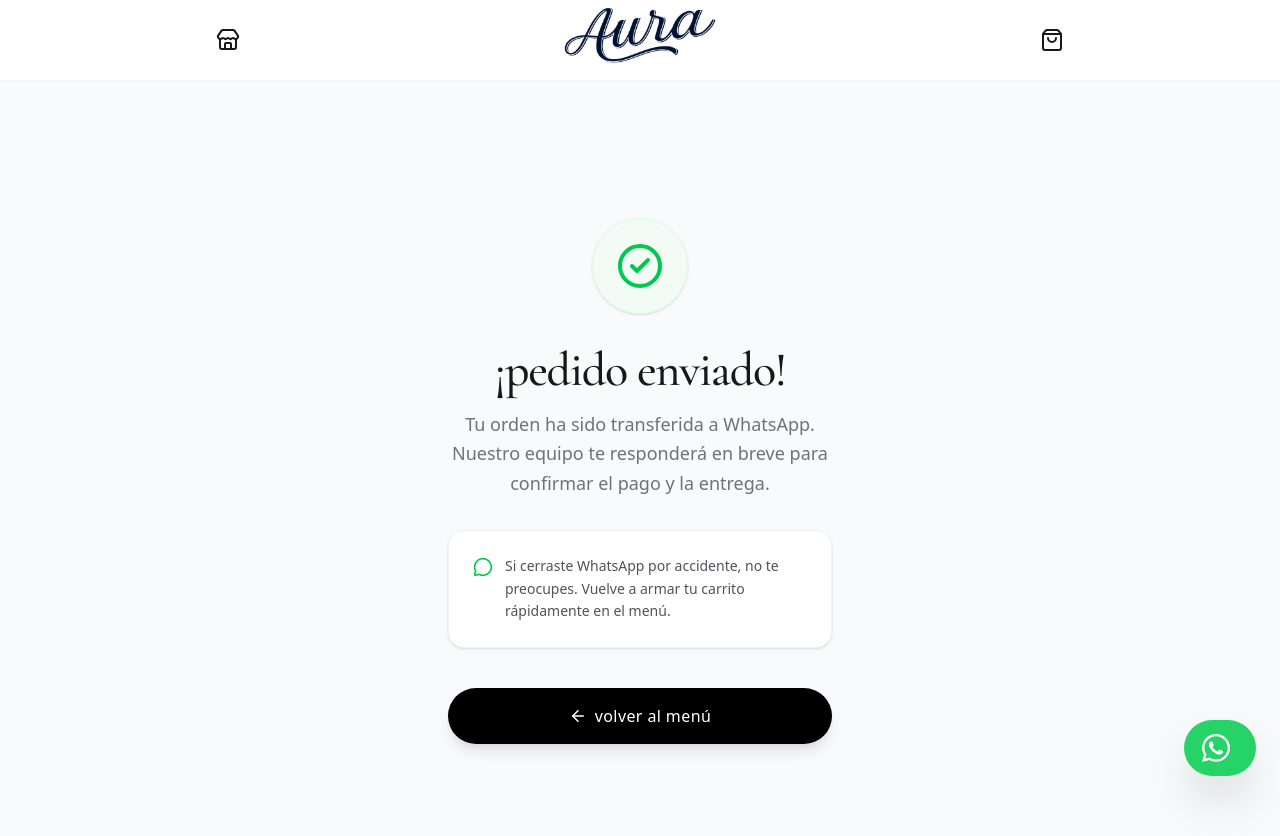
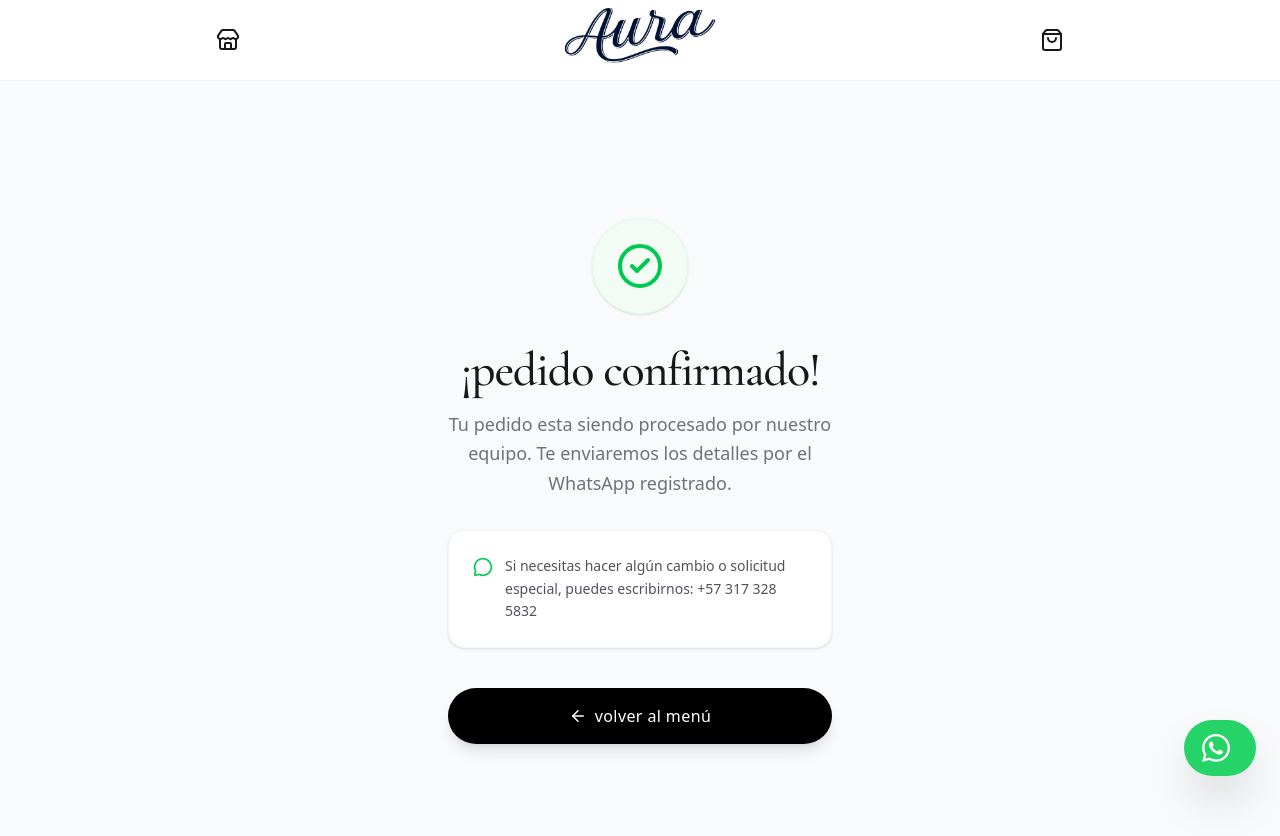
Before and after one commit to happyoak375/Aura-Bakery-Shop, a Next.js app: page /success in a window 1280 px wide. Shown: the top 836 px of the page. Built offline with nearby package versions, Linux system fonts and the light colour scheme.

Commit message:
Verificación de pedido modificado

```diff
--- a/src/app/success/page.tsx
+++ b/src/app/success/page.tsx
@@ -41,11 +41,11 @@ export default function SuccessPage() {
       </div>
 
       <h1 className={`text-4xl md:text-5xl text-zinc-900 mb-4 tracking-tight lowercase ${cormorant.className}`}>
-        ¡pedido enviado!
+        ¡pedido confirmado!
       </h1>
 
       <p className="text-zinc-500 text-lg mb-8 max-w-sm leading-relaxed font-light">
-        Tu orden ha sido transferida a WhatsApp. Nuestro equipo te responderá en breve para confirmar el pago y la entrega.
+        Tu pedido esta siendo procesado por nuestro equipo.  Te enviaremos los detalles por el WhatsApp registrado.
       </p>
 
       {/* --- UX EDGE-CASE MITIGATION --- */}
@@ -57,7 +57,7 @@ export default function SuccessPage() {
         <div className="flex items-start gap-3">
           <MessageCircle size={20} className="text-green-500 shrink-0 mt-0.5" />
           <p className="text-sm text-zinc-600 font-light leading-relaxed">
-            Si cerraste WhatsApp por accidente, no te preocupes. Vuelve a armar tu carrito rápidamente en el menú.
+            Si necesitas hacer algún cambio o solicitud especial, puedes escribirnos: +57 317 328 5832
           </p>
         </div>
       </div>
```
